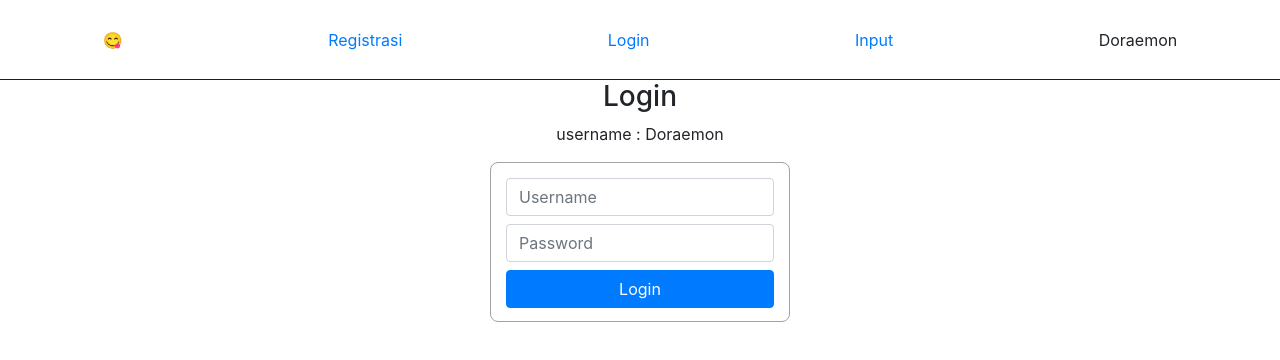
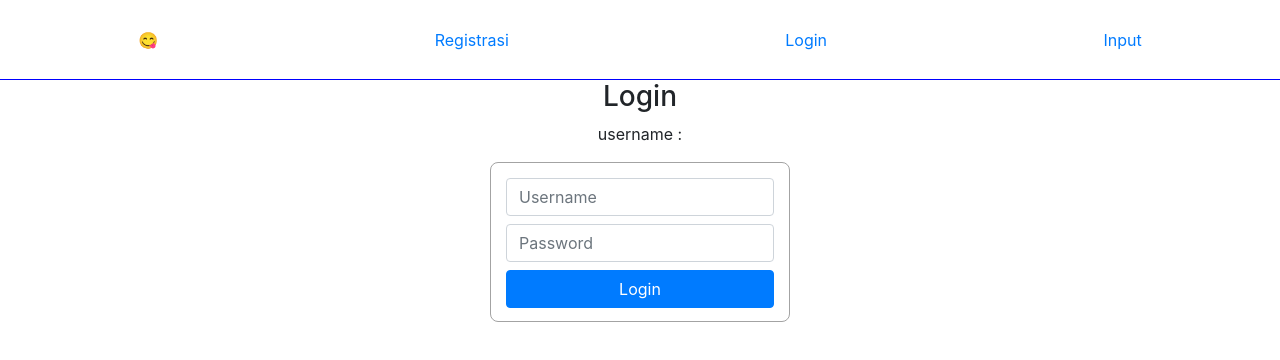
Before and after one commit to lukmmaan/React-DAY1, a React (Create React App) app: page /login in a window 1280 px wide. Shown: the top 360 px of the page. Built offline with nearby package versions, Linux system fonts and the light colour scheme.

Commit message:
23 April 2020, H-1 PUASA

```diff
--- a/json-server/db.json
+++ b/json-server/db.json
@@ -92,6 +92,34 @@
       "role": "user",
       "fullName": "luna maya",
       "id": 17
+    },
+    {
+      "username": "faras",
+      "password": "123123",
+      "role": "user",
+      "fullName": "faras ammar",
+      "id": 18
+    },
+    {
+      "username": "sule",
+      "password": "123123",
+      "role": "user",
+      "fullName": "sule prikitiw",
+      "id": 19
+    },
+    {
+      "username": "avenged",
+      "password": "123123",
+      "role": "user",
+      "fullName": "avenged sevenfold",
+      "id": 20
+    },
+    {
+      "username": "cookies",
+      "password": "123123",
+      "role": "user",
+      "fullName": "cookies and cream",
+      "id": 21
     }
   ]
 }
--- a/src/App.jsx
+++ b/src/App.jsx
@@ -25,7 +25,8 @@ import Cookie from "universal-cookie"
 import Profile from "../src/views/screen/Profile"
 import TodoScreen from "../src/views/screen/TodoReduxScreen"
 import todo from './redux/reducers/todo';
-
+import {connect} from 'react-redux'
+import {userKeepLogin} from "../src/redux/actions"
 const cookieObject = new Cookie()
 
 class App extends React.Component {
@@ -96,6 +97,13 @@ class App extends React.Component {
      )
     })
   }
+  componentDidMount(){ //ketrigger setelah 1x render
+    let cookieResult = cookieObject.get("authData")
+    console.log(cookieResult)
+    if (cookieResult) {
+      this.props.userKeepLogin(cookieResult)
+    }
+  }
   render(){
     return (
       <>
@@ -115,7 +123,13 @@ class App extends React.Component {
         </>
     )
   }
-
 }
-
-export default withRouter(App);
+const mapStateToProps =(state)=>{
+  return{
+    user: state.user,
+  }
+}
+const mapDispatchToProps ={
+  userKeepLogin:userKeepLogin
+}
+export default connect(mapStateToProps,mapDispatchToProps)(withRouter(App));
--- a/src/redux/actions/user.js
+++ b/src/redux/actions/user.js
@@ -30,7 +30,7 @@ export const loginHandler = (userData) => {
                 })
             }
             else{
-                // alert("tidak masuk kaka")
+                alert("username/password salah")
                 dispatch({
                     type:"ON_LOGIN_FAIL",
                     payload: "Username / Password Salah"
@@ -83,3 +83,47 @@ export const regisHandler =(userData)=>{
         })
     }
 }
+
+export const userKeepLogin =(userData)=>{
+    const {id} = userData
+    return (dispatch)=>{
+        Axios.get(`${API_URL}/users`,{
+            params:{
+                id:id
+            }
+        })
+        .then((res)=>{
+            if (res.data.length>0) {
+                // alert("masuk dong kaka")
+                dispatch({
+                    type:"ON_LOGIN_SUCCESS",
+                    payload: res.data[0]
+                })
+            }
+            else{
+                // alert("tidak masuk kaka")
+                dispatch({
+                    type:"ON_LOGIN_FAIL",
+                    payload: "Username / Password Salah"
+                })
+            }
+        })
+        .catch((err)=>{
+            console.log(err)
+        })
+    }
+}
+
+export const logoutHandler =()=>{
+    return(dispatch)=>{
+        dispatch({
+            type:"ON_LOGOUT_SUCCESS",
+            payload: {
+                id: 0,
+                username: "",
+                fullName: "",
+                role: "",
+            }
+        })
+    }
+}
--- a/src/redux/reducers/user.js
+++ b/src/redux/reducers/user.js
@@ -1,6 +1,6 @@
 const init_state = {
     id: 0,
-    username: "Doraemon",
+    username: "",
     fullName: "",
     role: "",
     testing: "",
@@ -21,5 +21,9 @@ export default (state = init_state, action) => {
     else if (action.type === "ON_LOGIN_FAIL") {
         return { ...state, errMsg:action.payload};
     }
+    else if(action.type== "ON_LOGOUT_SUCCESS"){
+        const {username,fullName,role,id} = action.payload
+        return{...state, username:username,fullName:fullName,role:role,id:id}
+    }
     return { ...state }
 }
--- a/src/views/components/navbar2.jsx
+++ b/src/views/components/navbar2.jsx
@@ -1,8 +1,17 @@
 import React from "react"
 import {Link} from "react-router-dom"
 import {connect} from "react-redux"
+import {logoutHandler} from '../../redux/actions'
+import Cookie from "universal-cookie"
+const cookieObject = new Cookie()
 class Navbar extends React.Component{
+    Logout = ()=>{
+        alert(this.props.todo.fullName + " akan Logout")
+        this.props.logoutHandler()
+        cookieObject.remove("authData")
+    }
     render(){
+        if (this.props.todo.username) {
             return(
                 <div className="d-flex justify-content-around align-items-center"
                     style={{
@@ -15,8 +24,26 @@ class Navbar extends React.Component{
                     <Link to="/login">Login</Link>
                     <Link to="/input">Input</Link>
                     {this.props.todo.username}
+                    <input onClick={this.Logout} className="btn btn-danger" type="button" value="Logout"/>
                 </div>
             )
+        }
+        else{
+            return(
+                <div className="d-flex justify-content-around align-items-center"
+                    style={{
+                        height:"80px",
+                        borderBottom:"1px solid blue"
+                    }}
+                >
+                    <Link to="/"> &#128523;</Link>
+                    <Link to="/registrasi">Registrasi</Link>
+                    <Link to="/login">Login</Link>
+                    <Link to="/input">Input</Link>
+                </div>
+            )
+        }
+
     }
 }
 
@@ -25,4 +52,7 @@ const mapStateToProps = (state)=>{
         todo:state.user
     }
 }
-export default connect(mapStateToProps)(Navbar)
+const mapDispatchtoProps ={
+    logoutHandler
+}
+export default connect(mapStateToProps,mapDispatchtoProps)(Navbar)
--- a/src/views/screen/Login.jsx
+++ b/src/views/screen/Login.jsx
@@ -4,6 +4,8 @@ import { API_URL } from "../../Constants/API"
 import { Redirect } from "react-router-dom"
 import { onClickLogin,loginHandler } from "../../redux/actions"
 import {connect} from 'react-redux'
+import Cookie from "universal-cookie"
+const cookieObject = new Cookie()
 class Login extends Component {
     state = {
         username: "",
@@ -14,16 +16,32 @@ class Login extends Component {
         this.setState({ [field]: event.target.value })
     }
     loginFungsi = () => {
-        const { username, password } = this.state
+        const { username, password,isLoggedin } = this.state
         const userData = {
             username,
             password
         }
         this.props.onLogin(userData)
     }
+      //1. login dan ubah global state user menjadi data user
+  //-> id,username,fullName,role
+  //2. check di app.js , jika global state user sudah terisi
+  // dengan data user, set cookie dengan data user menggunakan komponen did update
+  //3. global state sudah di map ke props melalui function mapstoprops dan di connect
+  //4. maka global state = props
+  //5. jika global state berubah maka props juga akan berubah
+  //6. jika props berubah maka componentdidupdate akan ke-execute/trigger
+  componentDidUpdate(){ // berjalan pada saaat ada perubahan/update state atau props
+    //this.props.user.id jika data sudah terisi, maka data orang sudah
+    // masuk kedalam redux atau sudah berada pada global state
+    if (this.props.user.id) { // id tidak 0
+        // alert("masuk")
+      cookieObject.set("authData", JSON.stringify(this.props.user))
+    }
+  }
     render() {
         const { username, password, isLoggedin } = this.state
-        if (!isLoggedin) {
+        if (!this.props.user.id) {
             return (
                 <div className="App">
                     <h3 className="mb-2">Login</h3>
@@ -47,8 +65,11 @@ class Login extends Component {
             )
         }
         else {
-            return <Redirect to={`/profile/${username}`}></Redirect>
+            return <div className="App">
+                <h2>Hell-o {this.props.user.fullName}...!</h2>
+            </div>
         }
+        //<Redirect to={`/profile/${username}`}></Redirect>
     }
 }
 const mapStateToProps = (state) => {
```
Lines whose indentation alone changed are shown as unchanged.
